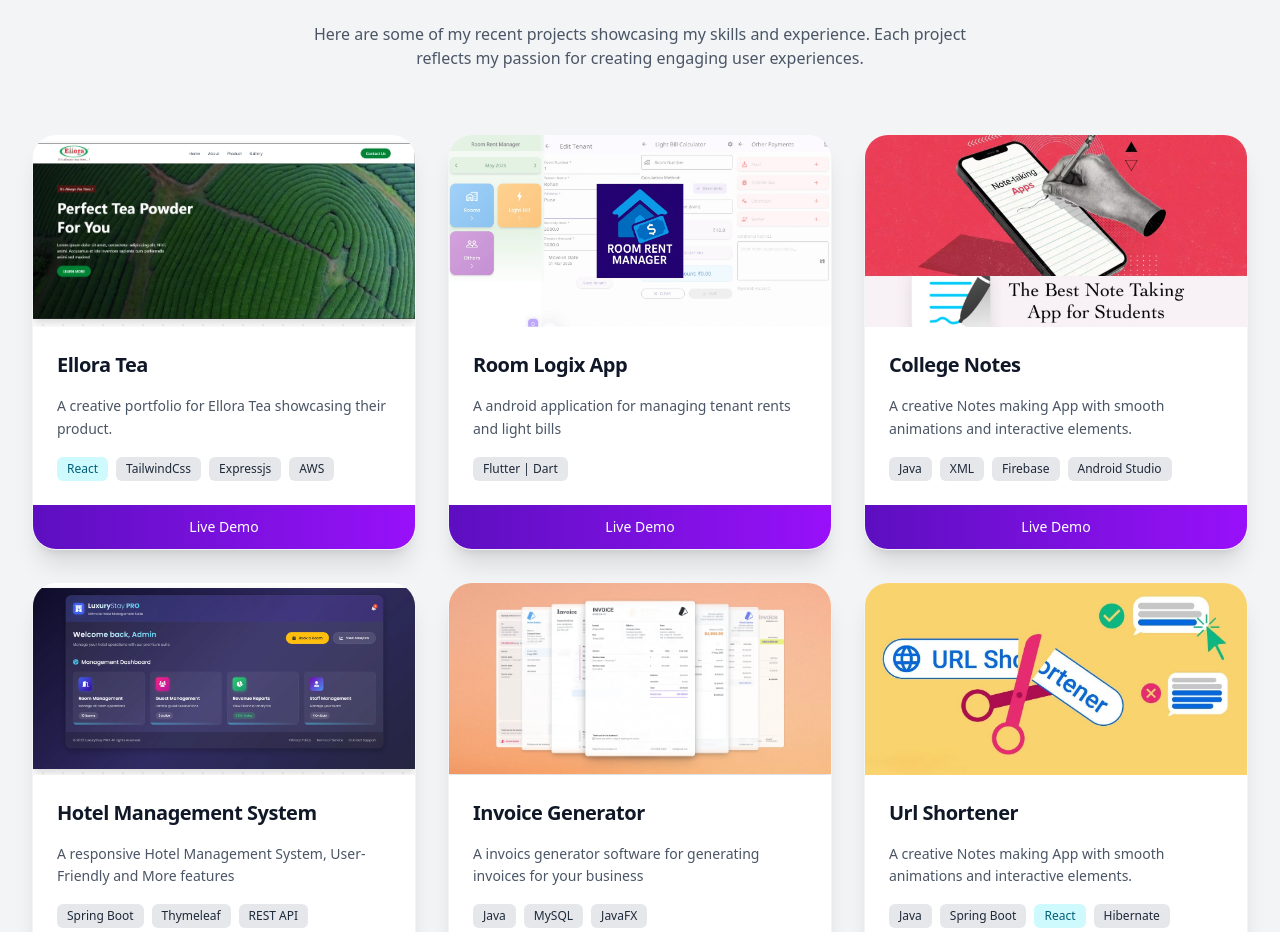
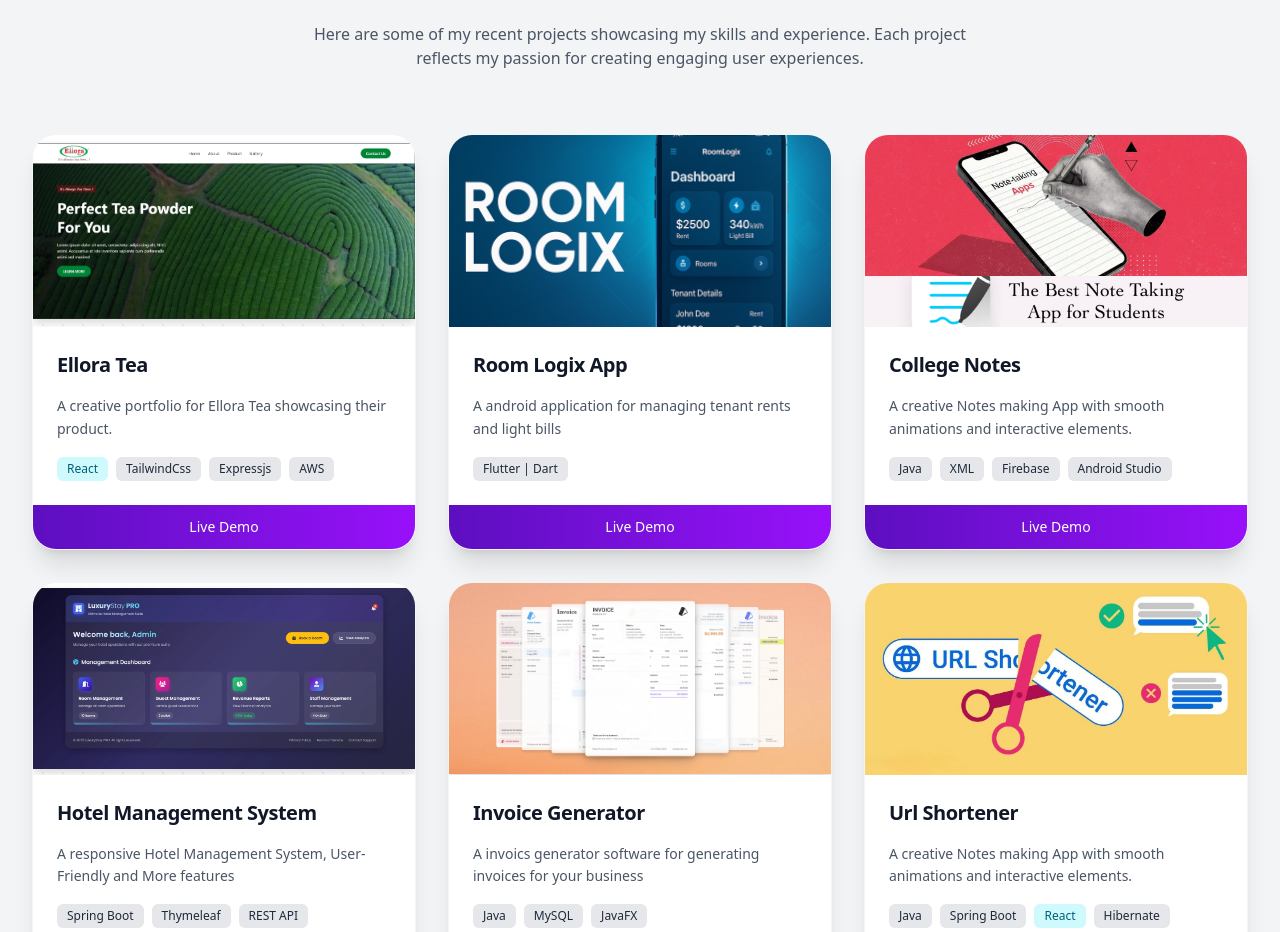
Before and after one commit to rohandhore2102/Portfolio, a React (Vite) app: page / in a window 1280 px wide. Shown: the part 2642-3574 px from the top of the page. Built offline with nearby package versions, Linux system fonts and the light colour scheme.

Commit message:
Update RoomLogix Thumbnail

```diff
--- a/src/components/ProjectsSection.jsx
+++ b/src/components/ProjectsSection.jsx
@@ -21,7 +21,7 @@ function ProjectsSection() {
       title: "Room Logix App",
       description: "A  android application for managing tenant rents and light bills",
       technologies: ["Flutter | Dart"],
-      image: "/img/Rental.webp",
+      image: "/img/RoomLogix2.webp",
       demoLink: "https://roomlogixshowcase.vercel.app/",
 
     },
```
Also changed, not shown: public/img/RoomLogix2.webp (added).
